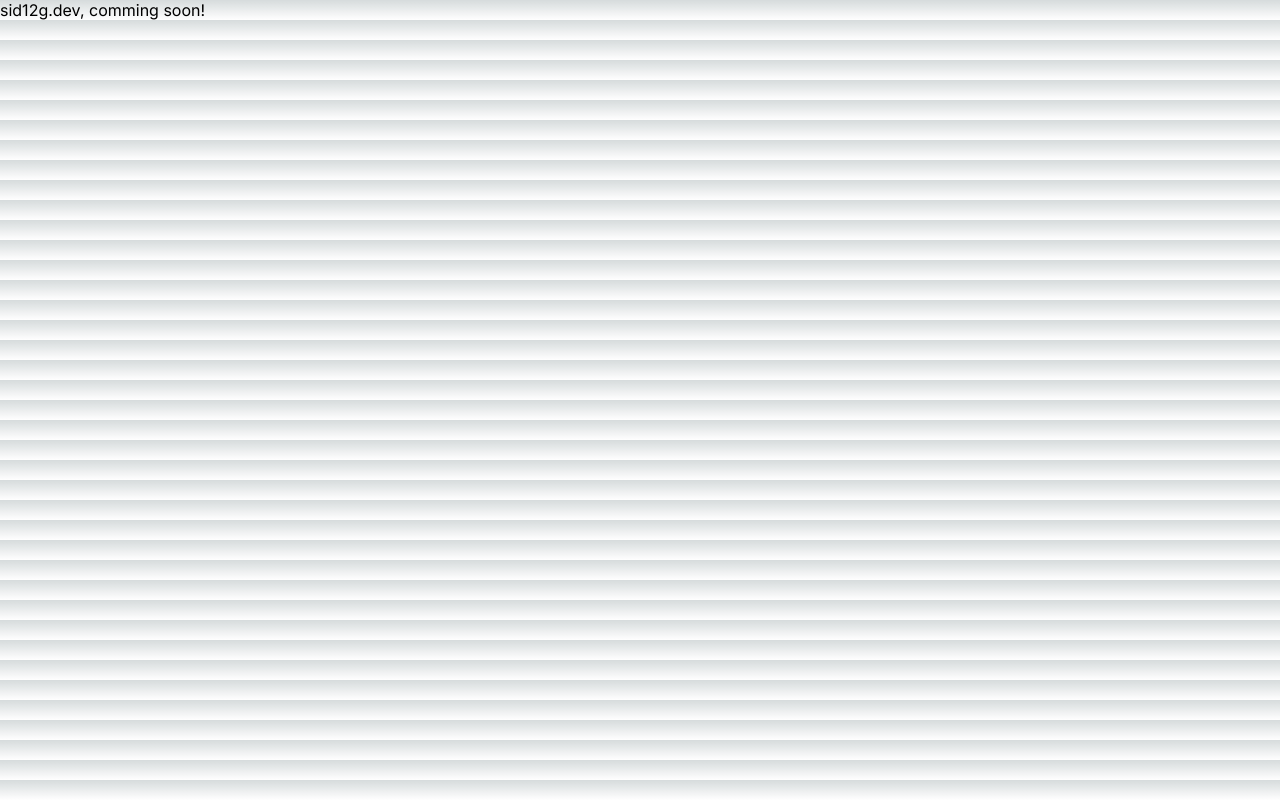
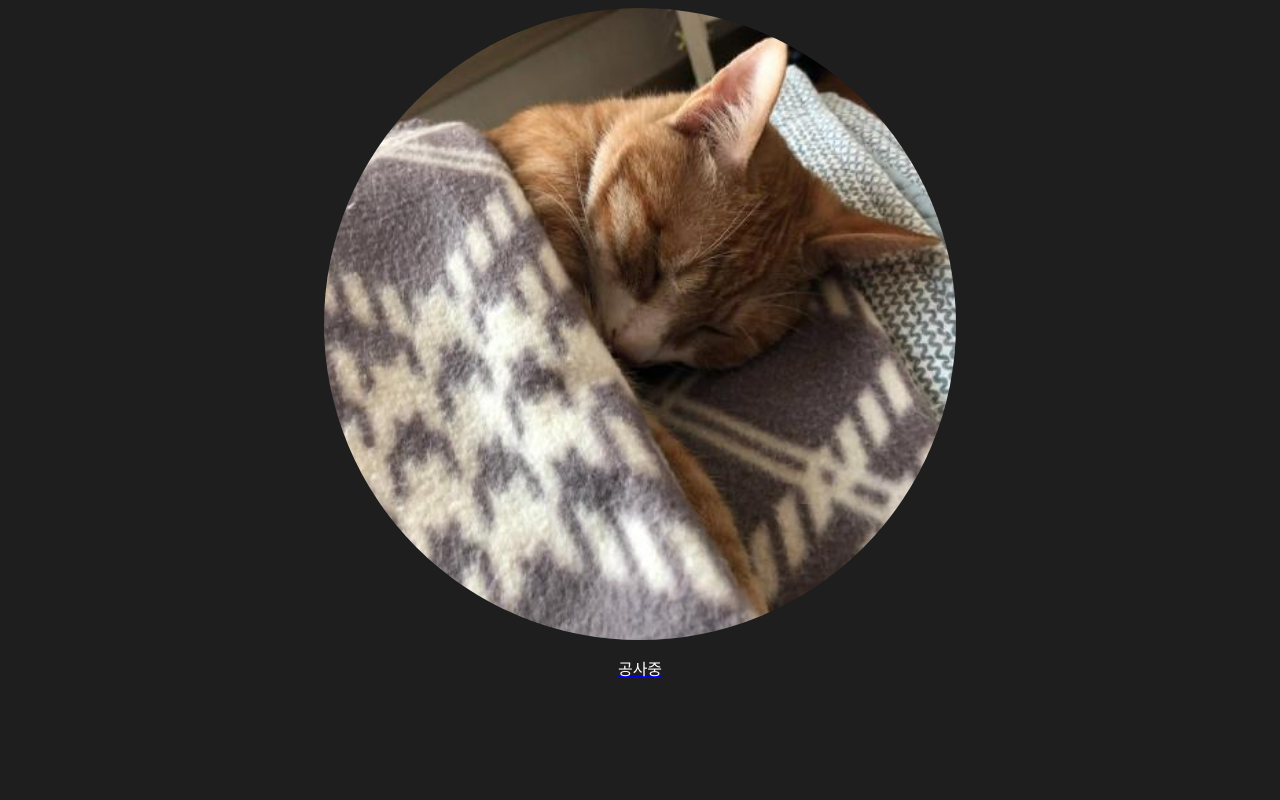
Before and after one commit to SID12g/sid12g.dev, a Next.js app: page / in a window 1280 px wide. Built offline with nearby package versions, Linux system fonts and the light colour scheme.

Commit message:
feat : ..

```diff
--- a/src/app/globals.css
+++ b/src/app/globals.css
@@ -1,107 +1,7 @@
-:root {
-  --max-width: 1100px;
-  --border-radius: 12px;
-  --font-mono: ui-monospace, Menlo, Monaco, 'Cascadia Mono', 'Segoe UI Mono',
-    'Roboto Mono', 'Oxygen Mono', 'Ubuntu Monospace', 'Source Code Pro',
-    'Fira Mono', 'Droid Sans Mono', 'Courier New', monospace;
-
-  --foreground-rgb: 0, 0, 0;
-  --background-start-rgb: 214, 219, 220;
-  --background-end-rgb: 255, 255, 255;
-
-  --primary-glow: conic-gradient(
-    from 180deg at 50% 50%,
-    #16abff33 0deg,
-    #0885ff33 55deg,
-    #54d6ff33 120deg,
-    #0071ff33 160deg,
-    transparent 360deg
-  );
-  --secondary-glow: radial-gradient(
-    rgba(255, 255, 255, 1),
-    rgba(255, 255, 255, 0)
-  );
-
-  --tile-start-rgb: 239, 245, 249;
-  --tile-end-rgb: 228, 232, 233;
-  --tile-border: conic-gradient(
-    #00000080,
-    #00000040,
-    #00000030,
-    #00000020,
-    #00000010,
-    #00000010,
-    #00000080
-  );
-
-  --callout-rgb: 238, 240, 241;
-  --callout-border-rgb: 172, 175, 176;
-  --card-rgb: 180, 185, 188;
-  --card-border-rgb: 131, 134, 135;
+body {
+  background-color: #1E1E1E;
 }
 
-@media (prefers-color-scheme: dark) {
-  :root {
-    --foreground-rgb: 255, 255, 255;
-    --background-start-rgb: 0, 0, 0;
-    --background-end-rgb: 0, 0, 0;
-
-    --primary-glow: radial-gradient(rgba(1, 65, 255, 0.4), rgba(1, 65, 255, 0));
-    --secondary-glow: linear-gradient(
-      to bottom right,
-      rgba(1, 65, 255, 0),
-      rgba(1, 65, 255, 0),
-      rgba(1, 65, 255, 0.3)
-    );
-
-    --tile-start-rgb: 2, 13, 46;
-    --tile-end-rgb: 2, 5, 19;
-    --tile-border: conic-gradient(
-      #ffffff80,
-      #ffffff40,
-      #ffffff30,
-      #ffffff20,
-      #ffffff10,
-      #ffffff10,
-      #ffffff80
-    );
-
-    --callout-rgb: 20, 20, 20;
-    --callout-border-rgb: 108, 108, 108;
-    --card-rgb: 100, 100, 100;
-    --card-border-rgb: 200, 200, 200;
-  }
+p {
+  color:white;
 }
-
-* {
-  box-sizing: border-box;
-  padding: 0;
-  margin: 0;
-}
-
-html,
-body {
-  max-width: 100vw;
-  overflow-x: hidden;
-}
-
-body {
-  color: rgb(var(--foreground-rgb));
-  background: linear-gradient(
-      to bottom,
-      transparent,
-      rgb(var(--background-end-rgb))
-    )
-    rgb(var(--background-start-rgb));
-}
-
-a {
-  color: inherit;
-  text-decoration: none;
-}
-
-@media (prefers-color-scheme: dark) {
-  html {
-    color-scheme: dark;
-  }
-}
--- a/src/app/page.module.css
+++ b/src/app/page.module.css
@@ -1,229 +1,12 @@
-.main {
-  display: flex;
-  flex-direction: column;
-  justify-content: space-between;
-  align-items: center;
-  padding: 6rem;
-  min-height: 100vh;
+.img {
+  width: 50%;
+  height: 50%;
+  border-radius: 1000px;
 }
 
-.description {
-  display: inherit;
-  justify-content: inherit;
-  align-items: inherit;
-  font-size: 0.85rem;
-  max-width: var(--max-width);
-  width: 100%;
-  z-index: 2;
-  font-family: var(--font-mono);
-}
-
-.description a {
+.wrap {
+  height: 100%;
   display: flex;
   justify-content: center;
   align-items: center;
-  gap: 0.5rem;
 }
-
-.description p {
-  position: relative;
-  margin: 0;
-  padding: 1rem;
-  background-color: rgba(var(--callout-rgb), 0.5);
-  border: 1px solid rgba(var(--callout-border-rgb), 0.3);
-  border-radius: var(--border-radius);
-}
-
-.code {
-  font-weight: 700;
-  font-family: var(--font-mono);
-}
-
-.grid {
-  display: grid;
-  grid-template-columns: repeat(4, minmax(25%, auto));
-  max-width: 100%;
-  width: var(--max-width);
-}
-
-.card {
-  padding: 1rem 1.2rem;
-  border-radius: var(--border-radius);
-  background: rgba(var(--card-rgb), 0);
-  border: 1px solid rgba(var(--card-border-rgb), 0);
-  transition: background 200ms, border 200ms;
-}
-
-.card span {
-  display: inline-block;
-  transition: transform 200ms;
-}
-
-.card h2 {
-  font-weight: 600;
-  margin-bottom: 0.7rem;
-}
-
-.card p {
-  margin: 0;
-  opacity: 0.6;
-  font-size: 0.9rem;
-  line-height: 1.5;
-  max-width: 30ch;
-}
-
-.center {
-  display: flex;
-  justify-content: center;
-  align-items: center;
-  position: relative;
-  padding: 4rem 0;
-}
-
-.center::before {
-  background: var(--secondary-glow);
-  border-radius: 50%;
-  width: 480px;
-  height: 360px;
-  margin-left: -400px;
-}
-
-.center::after {
-  background: var(--primary-glow);
-  width: 240px;
-  height: 180px;
-  z-index: -1;
-}
-
-.center::before,
-.center::after {
-  content: '';
-  left: 50%;
-  position: absolute;
-  filter: blur(45px);
-  transform: translateZ(0);
-}
-
-.logo {
-  position: relative;
-}
-/* Enable hover only on non-touch devices */
-@media (hover: hover) and (pointer: fine) {
-  .card:hover {
-    background: rgba(var(--card-rgb), 0.1);
-    border: 1px solid rgba(var(--card-border-rgb), 0.15);
-  }
-
-  .card:hover span {
-    transform: translateX(4px);
-  }
-}
-
-@media (prefers-reduced-motion) {
-  .card:hover span {
-    transform: none;
-  }
-}
-
-/* Mobile */
-@media (max-width: 700px) {
-  .content {
-    padding: 4rem;
-  }
-
-  .grid {
-    grid-template-columns: 1fr;
-    margin-bottom: 120px;
-    max-width: 320px;
-    text-align: center;
-  }
-
-  .card {
-    padding: 1rem 2.5rem;
-  }
-
-  .card h2 {
-    margin-bottom: 0.5rem;
-  }
-
-  .center {
-    padding: 8rem 0 6rem;
-  }
-
-  .center::before {
-    transform: none;
-    height: 300px;
-  }
-
-  .description {
-    font-size: 0.8rem;
-  }
-
-  .description a {
-    padding: 1rem;
-  }
-
-  .description p,
-  .description div {
-    display: flex;
-    justify-content: center;
-    position: fixed;
-    width: 100%;
-  }
-
-  .description p {
-    align-items: center;
-    inset: 0 0 auto;
-    padding: 2rem 1rem 1.4rem;
-    border-radius: 0;
-    border: none;
-    border-bottom: 1px solid rgba(var(--callout-border-rgb), 0.25);
-    background: linear-gradient(
-      to bottom,
-      rgba(var(--background-start-rgb), 1),
-      rgba(var(--callout-rgb), 0.5)
-    );
-    background-clip: padding-box;
-    backdrop-filter: blur(24px);
-  }
-
-  .description div {
-    align-items: flex-end;
-    pointer-events: none;
-    inset: auto 0 0;
-    padding: 2rem;
-    height: 200px;
-    background: linear-gradient(
-      to bottom,
-      transparent 0%,
-      rgb(var(--background-end-rgb)) 40%
-    );
-    z-index: 1;
-  }
-}
-
-/* Tablet and Smaller Desktop */
-@media (min-width: 701px) and (max-width: 1120px) {
-  .grid {
-    grid-template-columns: repeat(2, 50%);
-  }
-}
-
-@media (prefers-color-scheme: dark) {
-  .vercelLogo {
-    filter: invert(1);
-  }
-
-  .logo {
-    filter: invert(1) drop-shadow(0 0 0.3rem #ffffff70);
-  }
-}
-
-@keyframes rotate {
-  from {
-    transform: rotate(360deg);
-  }
-  to {
-    transform: rotate(0deg);
-  }
-}
--- a/src/app/page.tsx
+++ b/src/app/page.tsx
@@ -1,8 +1,13 @@
 import Image from 'next/image'
+import Profile from '../../public/profile_img.jpeg'
 import styles from './page.module.css'
+import Link from 'next/link'
 
 export default function Home() {
   return (
-    <div>sid12g.dev, comming soon!</div>
+    <div>
+      <div className={styles.wrap}><Image src={Profile} alt='profile' className={styles.img} /></div>
+      <div className={styles.wrap}><Link href='https://github.com/sid12g'><p>공사중</p></Link></div>
+    </div>
   )
 }
```
Also changed, not shown: public/profile_img.jpeg (added).
